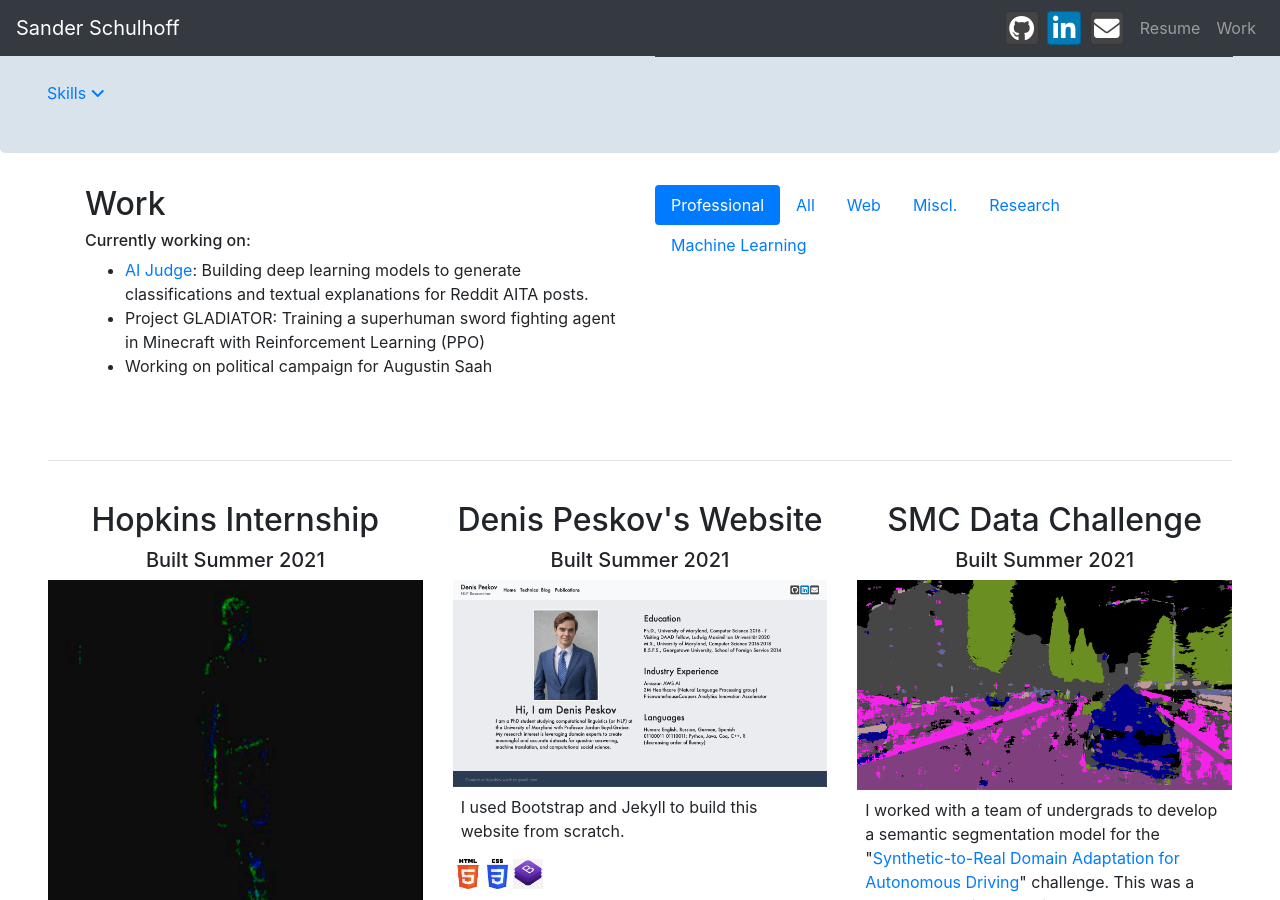
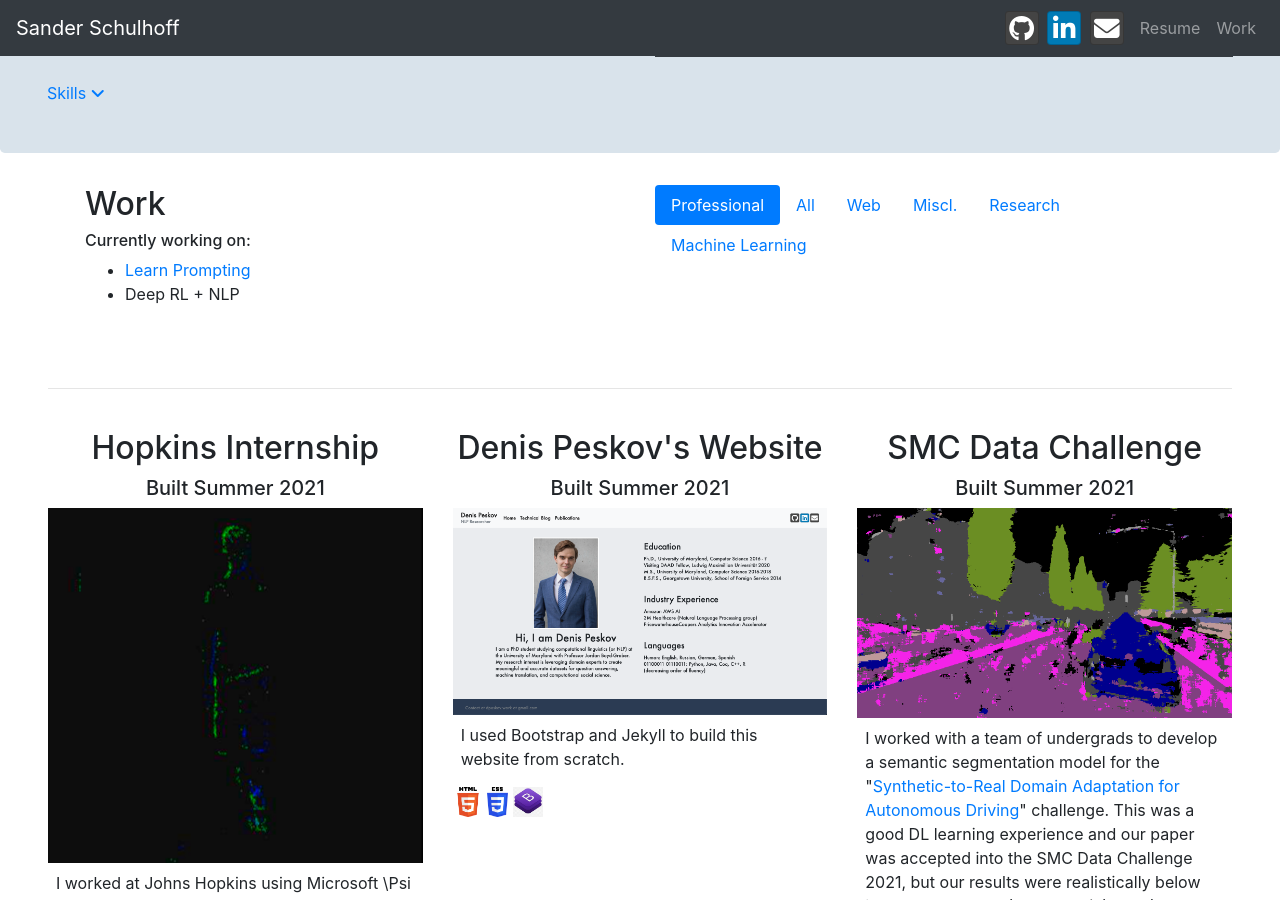
Before and after one commit to trigaten/trigaten.github.io, a Jekyll site: the page built from index.html, in a window 1280 px wide and 900 px high, scrolled down 537 px. Built offline with Jekyll 4.4.1, drawn with Linux system fonts in a browser that asks for light colours; nearby versions of some CDN libraries.

Commit message:
feat: updates

```diff
--- a/index.html
+++ b/index.html
@@ -147,11 +147,9 @@ I plan to graduate with a CMSC major (machine learning specialization) and a min
             <h2 id="projects">Work</h2>
             <h6>Currently working on:</h6>
             <ul>
-                <li><a href="https://github.com/trigaten/AI-Judge">AI Judge</a>: Building deep learning models to generate classifications and textual explanations for Reddit AITA posts.
+                <li><a href="https://learnprompting.org/">Learn Prompting</a>
                 </li>
-                <li>Project GLADIATOR: Training a superhuman sword fighting agent in Minecraft with Reinforcement Learning (PPO)
-                </li>
-                <li>Working on political campaign for Augustin Saah
+                <li>Deep RL + NLP
                 </li>
             </ul>
         </div>
```
